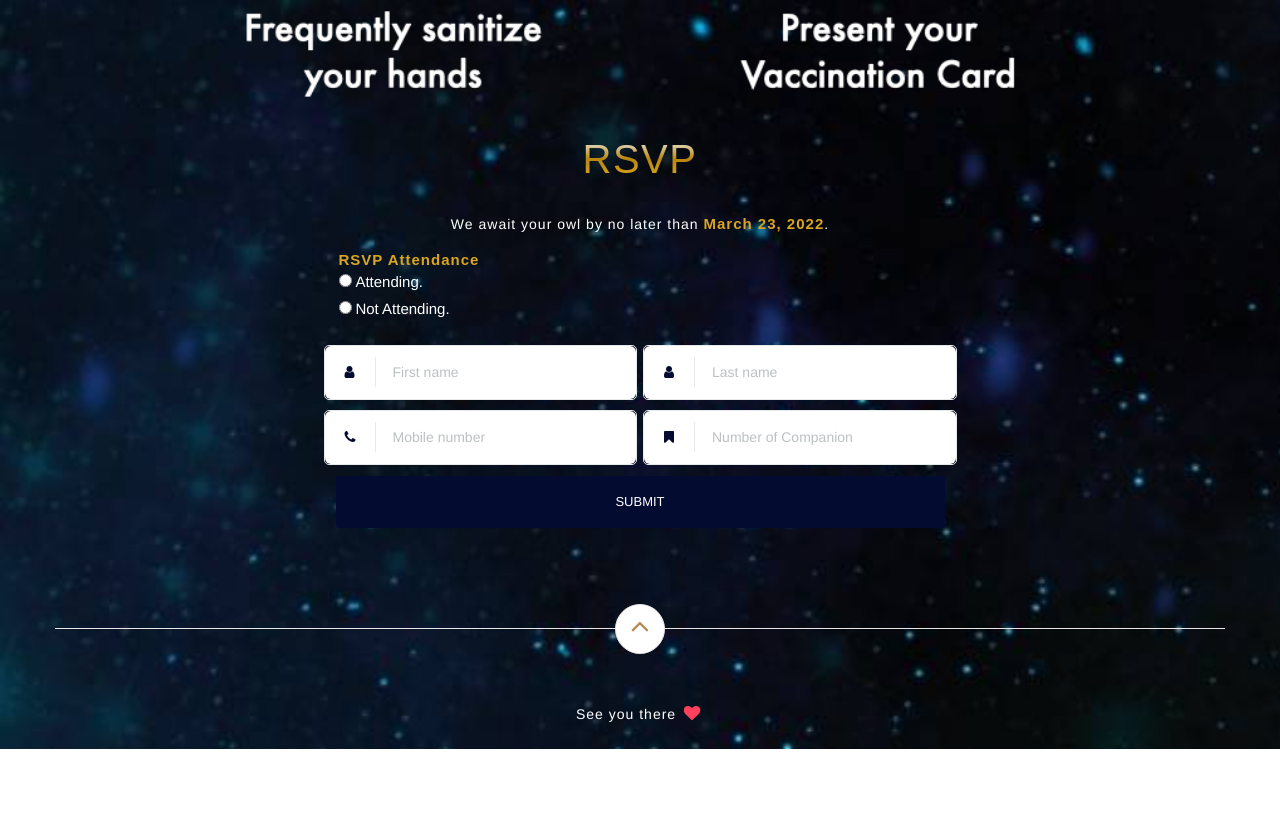
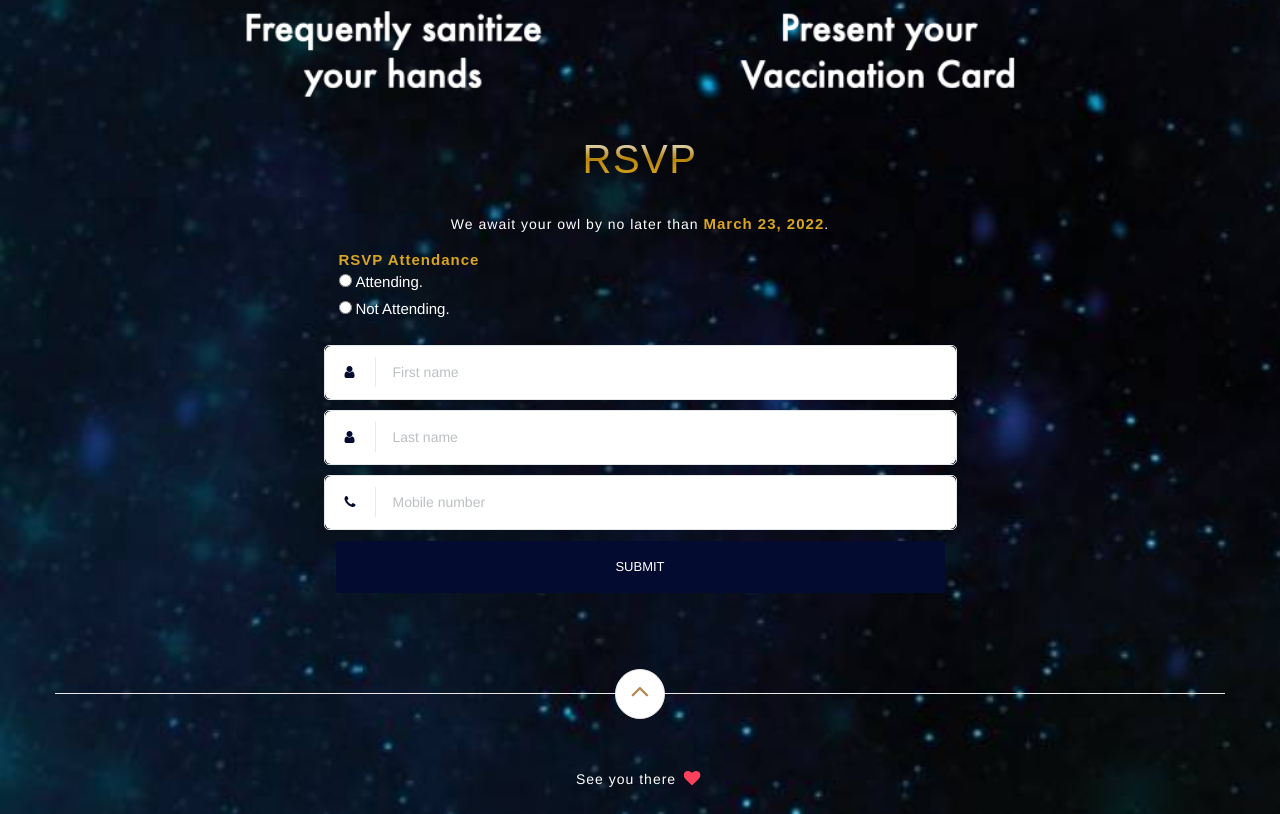
Before and after one commit to rchlldmngz/alura, a website: page index.html in a window 1280 px wide. Shown: the part 5177-5991 px from the top of the page. Before the commit the page ends 5926 px from the top, so only its background shows below. Drawn offline with nearby package versions, Linux system fonts and the light colour scheme; some packages are replaced by stand-ins of ours; a web font is replaced by a local one.

Commit message:
Revision 2

```diff
--- a/index.html
+++ b/index.html
@@ -294,14 +294,14 @@
                             <br>
                         </div>
                     <div class="row">
-                        <div class="col-md-6 col-sm-6">
+                        <div class="col-md-12 col-sm-12">
                             <div class="form-input-group">
                                 <i class="fa fa-user"></i><input name="first_name" id="guestname"
                                                                  placeholder="First name"
                                                                  required>
                             </div>
                         </div>
-                        <div class="col-md-6 col-sm-6">
+                        <div class="col-md-12 col-sm-12">
                             <div class="form-input-group">
                                 <i class="fa fa-user"></i><input name="last_name" id="guestname"
                                                                  placeholder="Last name"
@@ -310,18 +310,10 @@
                         </div>
                     </div>
                     <div class="row">
-                        <div class="col-md-6 col-sm-6">
+                        <div class="col-md-12 col-sm-12">
                             <div class="form-input-group">
                                 <i class="fa fa-phone"></i><input type="number" id="phone" name="phone"
-                                                                    placeholder="Mobile number"
-                                >
-                            </div>
-                        </div>
-                        <div class="col-md-6 col-sm-6">
-                            <div class="form-input-group">
-                                <i class="fa fa-bookmark"></i><input type="number" id="companion" name="companion"
-                                                                    placeholder="Number of Companion"
-                                >
+                                                                    placeholder="Mobile number">
                             </div>
                         </div>
                     </div>
```
